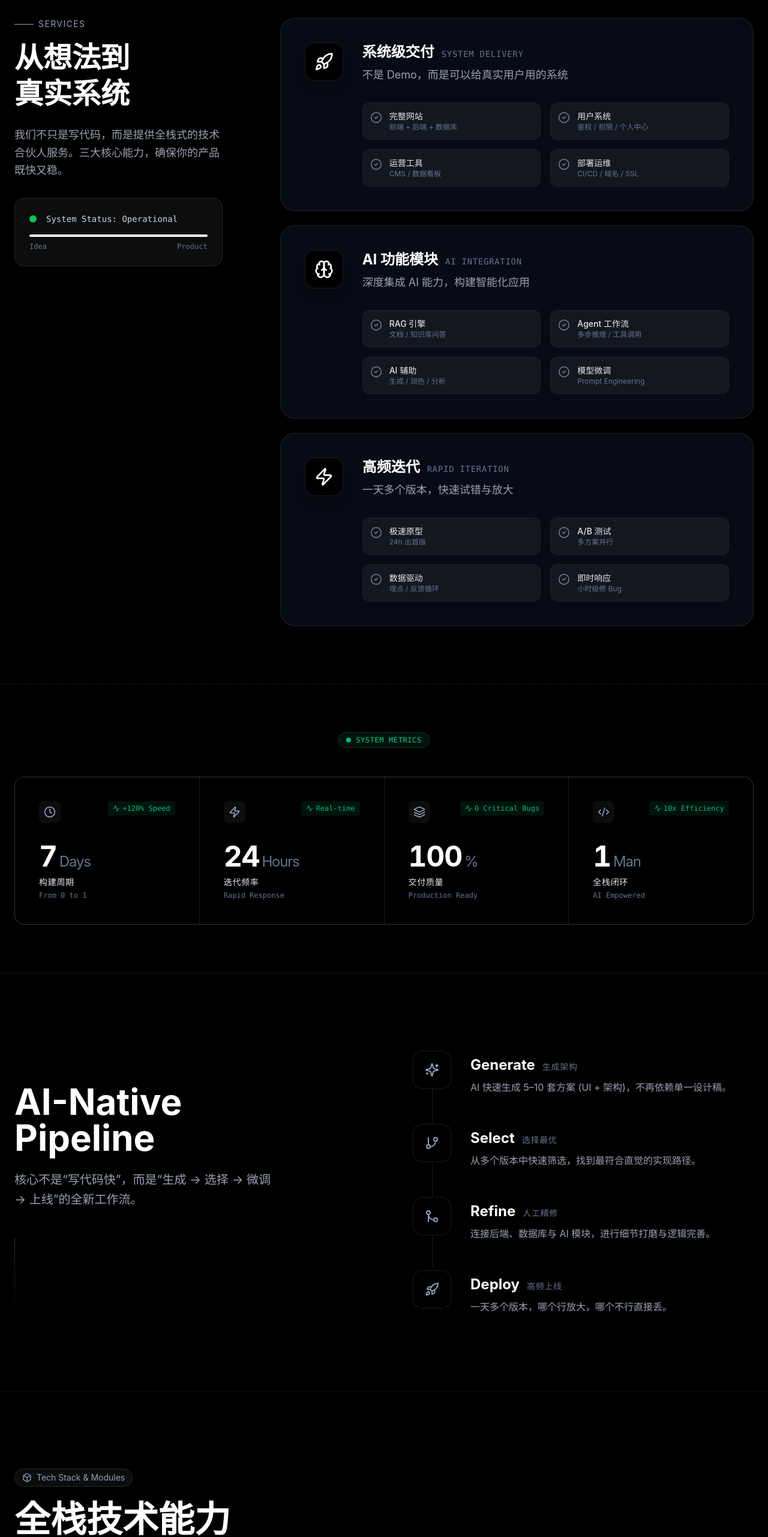
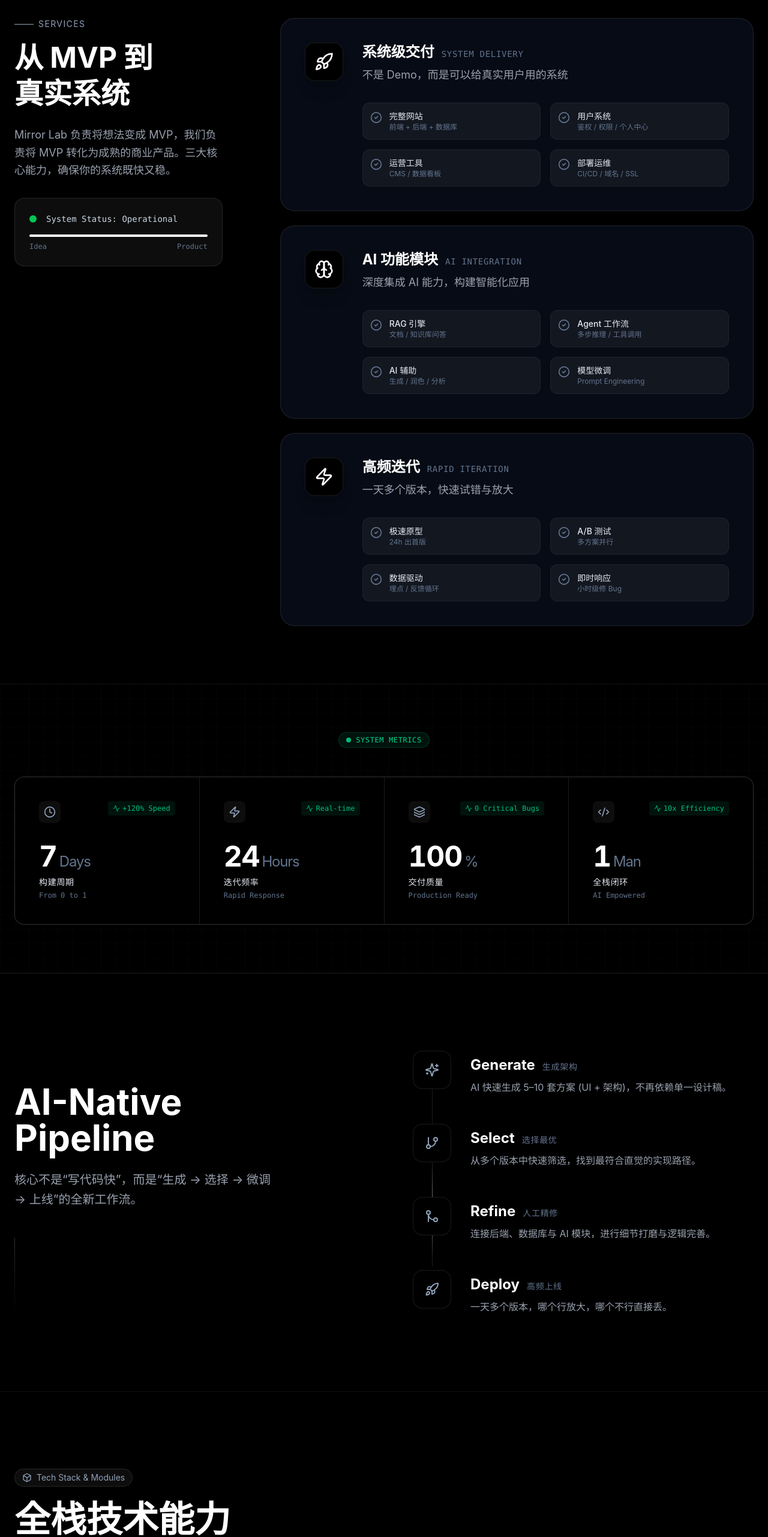
Before and after one commit to RuipuCui/mirror-studio, a React (Vite) app: page / in a window 1280 px wide. Shown: the part 2673-5236 px from the top of the page at 60% size. Built offline with nearby package versions, Linux system fonts and the light colour scheme.

Commit message:
add some animation effect

```diff
--- a/src/app/components/Capabilities.tsx
+++ b/src/app/components/Capabilities.tsx
@@ -102,7 +102,17 @@ export function Capabilities() {
                 <div className="grid grid-cols-2 gap-4">
                   {stack.items.map((item, i) => (
                     <div key={i} className="group/item flex flex-col p-4 rounded-xl bg-black/40 border border-white/5 hover:border-white/20 transition-all duration-300">
-                      <item.icon className="w-6 h-6 text-slate-400 group-hover/item:text-white mb-3 transition-colors" />
+                      <motion.div
+                        animate={{ y: [0, -2, 0] }}
+                        transition={{
+                          duration: 3,
+                          repeat: Infinity,
+                          ease: "easeInOut",
+                          delay: i * 0.2
+                        }}
+                      >
+                        <item.icon className="w-6 h-6 text-slate-400 group-hover/item:text-white mb-3 transition-colors" />
+                      </motion.div>
                       <div className="font-medium text-slate-200">{item.label}</div>
                       <div className="text-xs text-slate-500 font-mono mt-1">{item.sub}</div>
                     </div>
--- a/src/app/components/Differentiation.tsx
+++ b/src/app/components/Differentiation.tsx
@@ -52,7 +52,12 @@ export function Differentiation() {
                 为什么选择 Mirror Studio 而不是传统外包？
               </p>
 
-              <div className="hidden lg:block p-6 rounded-2xl bg-white/5 border border-white/10">
+              <div className="hidden lg:block p-6 rounded-2xl bg-white/5 border border-white/10 relative overflow-hidden">
+                <motion.div
+                  animate={{ left: ["-100%", "200%"] }}
+                  transition={{ duration: 4, repeat: Infinity, ease: "linear", repeatDelay: 2 }}
+                  className="absolute top-0 bottom-0 w-1/2 bg-gradient-to-r from-transparent via-white/5 to-transparent skew-x-12"
+                />
                 <div className="text-sm font-mono text-slate-400 mb-4">EFFICIENCY GAIN</div>
                 <div className="text-5xl font-bold text-white mb-2">10x</div>
                 <div className="text-sm text-slate-500">Faster Iteration Cycles</div>
@@ -87,7 +92,12 @@ export function Differentiation() {
                 <div className="relative">
                   <div className="text-white font-bold text-lg mb-1">{row.studio.text}</div>
                   <div className="text-xs text-emerald-500/70 font-mono flex items-center gap-1">
-                    <Zap className="w-3 h-3" />
+                    <motion.div
+                      animate={{ opacity: [0.4, 1, 0.4] }}
+                      transition={{ duration: 2, repeat: Infinity, ease: "easeInOut" }}
+                    >
+                      <Zap className="w-3 h-3" />
+                    </motion.div>
                     {row.studio.sub}
                   </div>
 
--- a/src/app/components/HowWeBuild.tsx
+++ b/src/app/components/HowWeBuild.tsx
@@ -55,8 +55,19 @@ export function HowWeBuild() {
 
           {/* Steps - Right Side */}
           <div className="relative space-y-12">
-            {/* Vertical Line */}
-            <div className="absolute left-8 top-8 bottom-8 w-px bg-white/10 hidden md:block" />
+            {/* Vertical Line with Moving Beam */}
+            <div className="absolute left-8 top-8 bottom-8 w-px bg-white/10 hidden md:block overflow-hidden">
+              <motion.div
+                animate={{ top: ["-20%", "120%"] }}
+                transition={{
+                  duration: 4,
+                  repeat: Infinity,
+                  ease: "linear",
+                  repeatDelay: 1
+                }}
+                className="absolute left-0 w-full h-40 bg-gradient-to-b from-transparent via-white to-transparent opacity-50"
+              />
+            </div>
 
             {steps.map((step, index) => (
               <motion.div
--- a/src/app/components/Metrics.tsx
+++ b/src/app/components/Metrics.tsx
@@ -98,7 +98,12 @@ export function Metrics() {
                     <metric.icon className="w-5 h-5" />
                   </div>
                   <div className="flex items-center gap-1 text-xs font-mono text-emerald-500 bg-emerald-500/10 px-2 py-1 rounded">
-                    <Activity className="w-3 h-3" />
+                    <motion.div
+                      animate={{ opacity: [0.5, 1, 0.5] }}
+                      transition={{ duration: 2, repeat: Infinity, ease: "easeInOut" }}
+                    >
+                      <Activity className="w-3 h-3" />
+                    </motion.div>
                     {metric.trend}
                   </div>
                 </div>
--- a/src/app/components/WhatWeDo.tsx
+++ b/src/app/components/WhatWeDo.tsx
@@ -60,11 +60,11 @@ export function WhatWeDo() {
               <span className="text-sm uppercase tracking-widest">Services</span>
             </div>
             <h2 className="text-4xl md:text-5xl font-bold mb-6 leading-tight">
-              从想法到<br/>
+              从 MVP 到<br/>
               <span className="text-white">真实系统</span>
             </h2>
             <p className="text-gray-400 text-lg leading-relaxed mb-8">
-              我们不只是写代码，而是提供全栈式的技术合伙人服务。三大核心能力，确保你的产品既快又稳。
+              Mirror Lab 负责将想法变成 MVP，我们负责将 MVP 转化为成熟的商业产品。三大核心能力，确保你的系统既快又稳。
             </p>
 
             <div className="hidden lg:block p-6 rounded-2xl bg-white/5 border border-white/10 backdrop-blur-sm">
```
